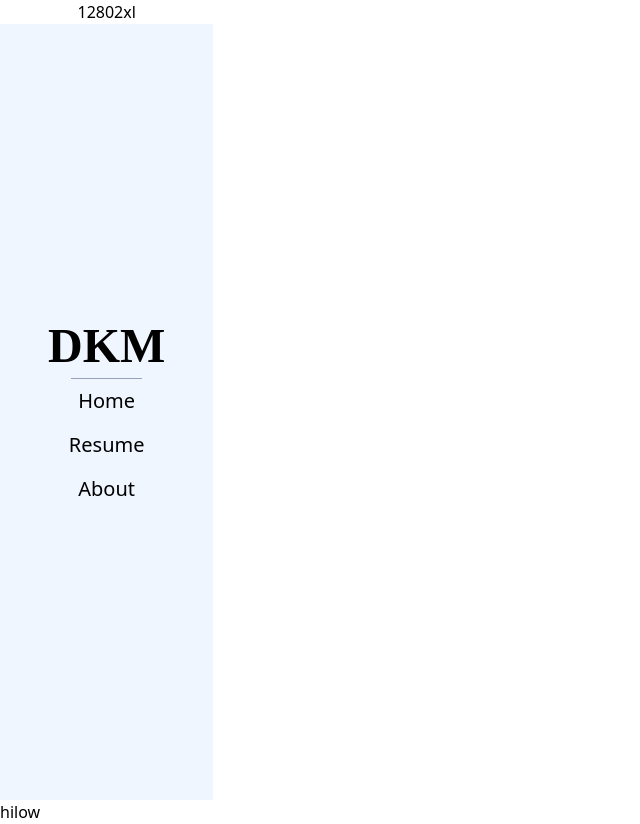
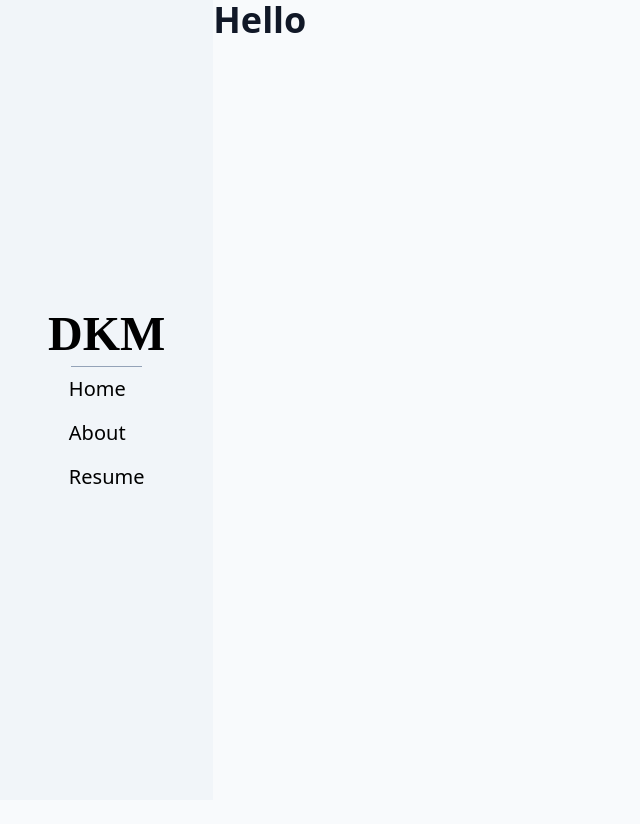
Before and after one commit to daltonkyemiller/daltonkyemiller, a Next.js app: page / in a window 1280 px wide. Shown: the whole page, without its empty margins (0-640 px from the left). After the commit the page ends 800 px from the top, so only its background shows below. Built offline with nearby package versions, Linux system fonts and the light colour scheme; a web font is replaced by a local one.

Commit message:
feat(nav): making dynamic

```diff
--- a/components/layout/Layout.tsx
+++ b/components/layout/Layout.tsx
@@ -1,5 +1,4 @@
 import React, { ReactNode } from 'react';
-import { Head } from 'next/document';
 import Nav from '../nav/';
 
 type Props = {
@@ -9,8 +8,20 @@ type Props = {
 const Layout: React.FC<Props> = (props: Props) => {
     return (
         <>
-            <Nav/>
-            <main>
+            <Nav links={[
+                {
+                    name: 'Home',
+                    href: '/'
+                },
+                {
+                    name: 'About',
+                    href: '/about'
+                }, {
+                    name: 'Resume',
+                    href: '/resume'
+                }]}
+            />
+            <main className={`prose`}>
                 {props.children}
             </main>
         </>
--- a/components/nav/Nav.tsx
+++ b/components/nav/Nav.tsx
@@ -1,50 +1,114 @@
 import { motion } from 'framer-motion';
-import React, { useRef, useState } from 'react';
+import React, { MouseEventHandler, useEffect, useState } from 'react';
 import { useWindowDimensions } from '@hooks';
+import { screens } from '@theme';
+import Link from 'next/link';
 
-type Props = {};
 
-const Nav: React.FC<Props> = (props: Props) => {
-    const [showNav, setShowNav] = useState<boolean>(true);
-    const navContent = useRef<HTMLDivElement>(null);
-    const windowDimensions = useWindowDimensions();
+type NavProps = {
+    links: Array<{ name: string, href: string }>
+}
 
-    const variants = {
+const Nav: React.FC<NavProps> = ({links}: NavProps) => {
+    const {width: screenWidth} = useWindowDimensions();
+    const [showNav, setShowNav] = useState<boolean>(false);
+    useEffect(() => {
+        if ((screenWidth as number) > screens['md']) setShowNav(true);
+    }, [screenWidth]);
+
+    const parentAnims = {
+        hide: {
+            opacity: 0,
+            x: -25,
+            transition: {
+                duration: .25,
+                staggerChildren: .1,
+                staggerDirection: -1
+            },
+            transitionEnd: {
+                display: 'none',
+            }
+        },
         show: {
-            opacity: [0, 1],
-            transition: {duration: .25}
+            opacity: 1,
+            x: 0,
+            display: 'flex',
+            transition: {
+                staggerChildren: .1,
+                staggerDirection: 1,
+            }
+        }
+    };
+
+    const childrenAnims = {
+        hide: {
+            x: -25,
+            transition: {
+                staggerChildren: .1,
+                staggerDirection: -1,
+            }
         },
-        hide: {
-            opacity: [1, 0],
-            transition: {duration: .25}
-
+        show: {
+            opacity: 1,
+            x: 0,
+            transition: {
+                staggerChildren: .1,
+                staggerDirection: 1,
+            }
         }
     };
 
     return (
-        <nav
-            className={'flex flex-col items-center justify-center text-center w-screen h-screen md:w-1/6'}>
-            <p>{windowDimensions.width}{windowDimensions.currBreakpoint}</p>
-            <button className={'absolute top-1 right-1 md:hidden z-10'} onClick={() => setShowNav(!showNav)}>
-                Click
-            </button>
-            <motion.div className={'hidden md:flex flex-col items-center justify-center w-full h-screen bg-blue-50'}
-                        ref={navContent}
-                        variants={variants}
-                        animate={showNav ? 'show' : 'hide'}
-                        onAnimationStart={(def: string) => (def === 'show' && navContent.current !== null) ? navContent.current.classList.remove('hidden') : ''}
-                        onAnimationComplete={(def: string) => def === 'hide' && navContent.current !== null ? navContent.current.classList.add('hidden') : ''}
+        <nav className={`basis-1/6`}>
+            <HamButton open={showNav} onClick={() => setShowNav(!showNav)}/>
+            <motion.div
+                variants={parentAnims}
+                initial={`hide`}
+                animate={`${showNav ? 'show' : 'hide'}`}
+                className={`absolute md:relative inline-flex flex-col items-center justify-center h-screen w-full bg-slate-100 top-0 left-0`}
+
             >
-                <h1 className="font-brand font-semibold text-5xl">DKM</h1>
-                <div className="border-t border-slate-400 w-1/3 my-2"/>
-                <ul className="flex flex-col text-xl font-sans gap-4 ">
-                    <li><a href="/">Home</a></li>
-                    <li><a href="/resume">Resume</a></li>
-                    <li><a href="/about">About</a></li>
-                </ul>
+                <motion.h1
+                    variants={childrenAnims}
+                    className="font-brand font-semibold text-5xl">
+                    DKM
+                </motion.h1>
+                <motion.div
+                    variants={childrenAnims}
+                    className="border-t border-slate-400 w-1/3 my-2"/>
+                <motion.ul
+                    variants={childrenAnims}
+                    initial={`hide`}
+                    animate={`${showNav ? 'show' : 'hide'}`}
+                    className="flex flex-col text-xl font-sans gap-4 ">
+                    {links.map(link => (
+                        <motion.li key={link.name} variants={childrenAnims}>
+                            <Link href={link.href}>{link.name}</Link>
+                        </motion.li>
+                    ))}
+
+                </motion.ul>
             </motion.div>
         </nav>
     );
 };
 
+
+type HamButtonProps = {
+    open: boolean;
+    onClick: MouseEventHandler;
+}
+const HamButton: React.FC<HamButtonProps> = ({open, onClick}) => {
+    return (
+        <div className={`relative flex flex-col md:hidden gap-1 z-10 w-screen p-1 z-10`} onClick={onClick}>
+            <div
+                className={`ml-auto w-10 h-2 bg-slate-900 transition-all right-0 ${open ? 'rotate-45 translate-y-3' : ''}`}/>
+            <div
+                className={`ml-auto w-10 h-2 bg-slate-900 transition-all ${open ? 'opacity-0' : ''}`}/>
+            <div
+                className={`ml-auto w-10 h-2 bg-slate-900 transition-all ${open ? '-rotate-45 -translate-y-3' : ''}`}/>
+        </div>
+    );
+};
+
 export default Nav;
--- /dev/null
+++ b/pages/_document.tsx
@@ -0,0 +1,13 @@
+import { Html, Head, Main, NextScript } from 'next/document';
+
+export default function Document() {
+    return (
+        <Html>
+            <Head></Head>
+            <body>
+                <Main/>
+                <NextScript/>
+            </body>
+        </Html>
+    );
+}
--- a/pages/index.tsx
+++ b/pages/index.tsx
@@ -3,7 +3,9 @@ import Nav from '../components/nav/Nav';
 
 const Home: NextPage = () => {
     return (
-        <h1>hilow</h1>
+        <>
+            <h1>Hello</h1>
+        </>
     );
 };
 
--- a/styles/globals.css
+++ b/styles/globals.css
@@ -3,3 +3,13 @@
 @tailwind base;
 @tailwind components;
 @tailwind utilities;
+
+@layer base {
+	body {
+		@apply bg-slate-50
+	}
+}
+
+#__next {
+	display: flex;
+}
--- a/tailwind.config.js
+++ b/tailwind.config.js
@@ -1,4 +1,5 @@
 module.exports = {
+    mode: 'jit',
     content: [
         './pages/**/*.{js,ts,jsx,tsx}',
         './components/**/*.{js,ts,jsx,tsx}'
--- a/utils/hooks/useWindowDimensions.ts
+++ b/utils/hooks/useWindowDimensions.ts
@@ -4,7 +4,7 @@ import { breakpoints, screens } from '@theme';
 type Dimensions = {
     width: number | undefined;
     height: number | undefined;
-    currBreakpoint?: breakpoints | undefined
+    currBreakpoint?: breakpoints
 };
 
 const useWindowDimensions = (): Dimensions => {
```
